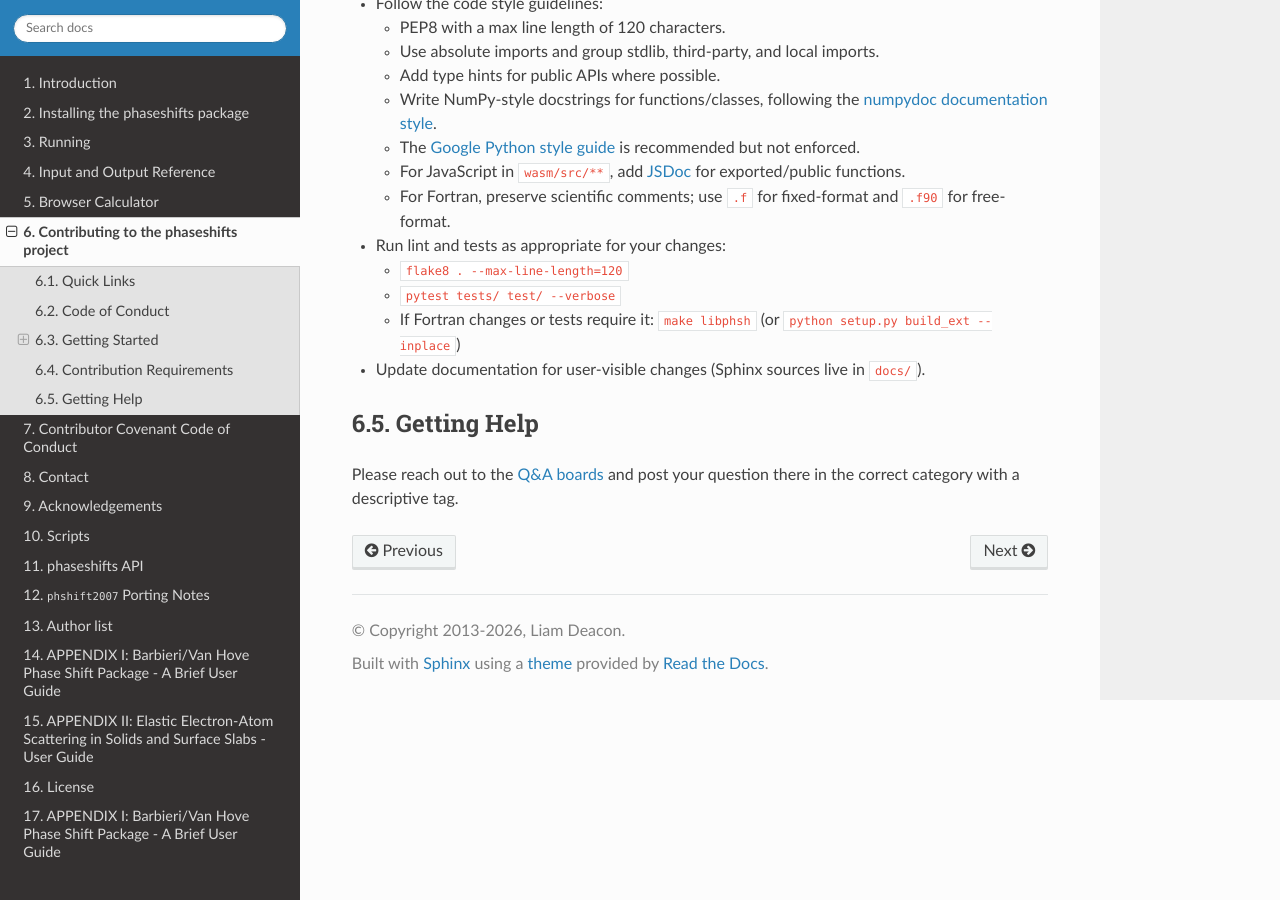
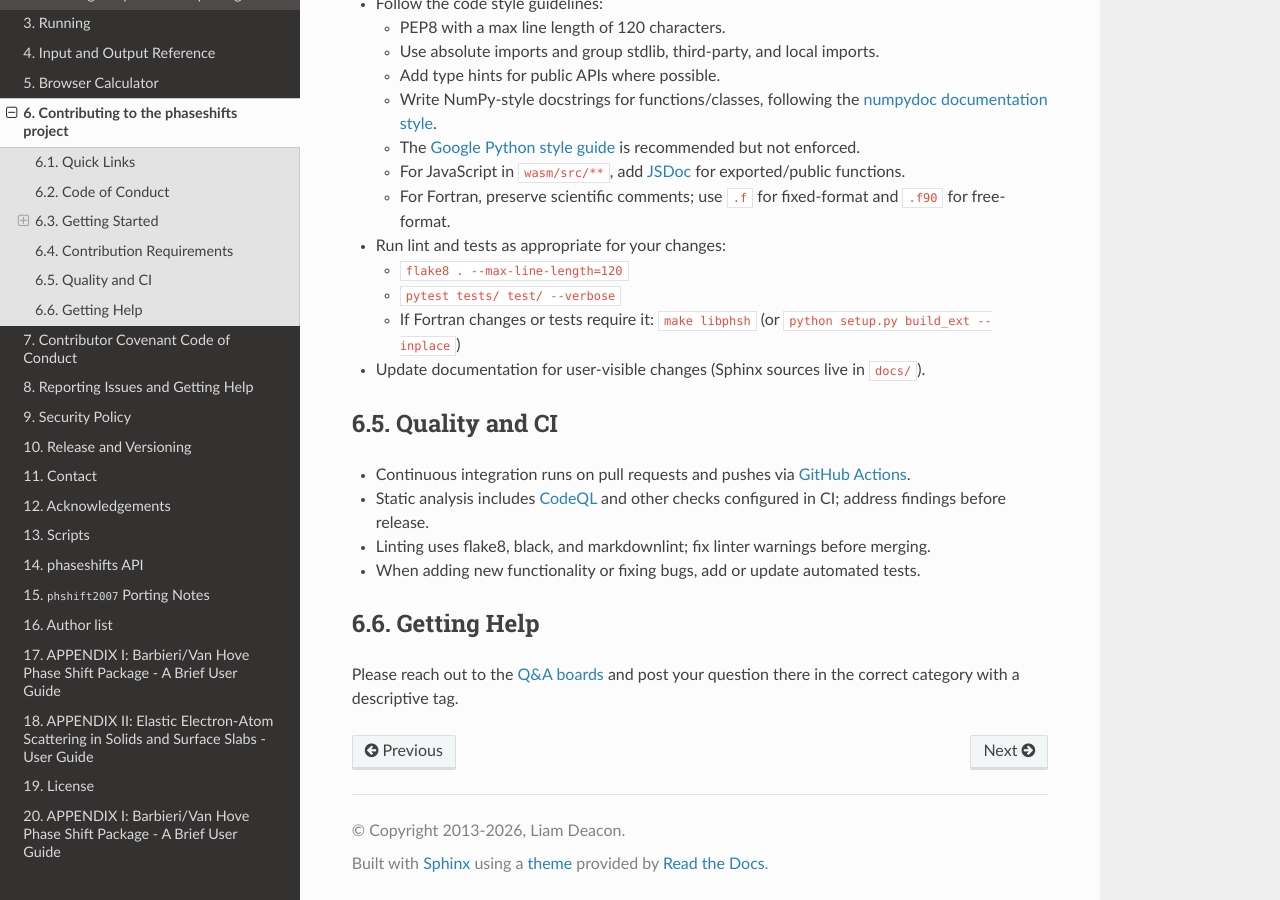
Before and after one commit to Liam-Deacon/phaseshifts, a Sphinx documentation site: the page built from docs/contributing.rst, in a window 1280 px wide and 900 px high, scrolled down 1981 px. Built offline with Sphinx 7.4.7 and the Read the Docs theme 3.1.0, drawn with Linux system fonts in a browser that asks for light colours; formulas are drawn with MathJax 3.

Commit message:
docs: add policies for reporting security and releases

```diff
--- a/CONTRIBUTING.md
+++ b/CONTRIBUTING.md
@@ -78,13 +78,32 @@
 - Update documentation for user-visible changes (Sphinx sources live in
   `docs/`).
 
+## Quality and CI
+
+- Continuous integration runs on pull requests and pushes via
+  [GitHub Actions][ci-actions].
+- Static analysis includes [CodeQL][codeql-workflow] and other checks configured
+  in CI; address findings before release.
+- Linting uses flake8, black, and markdownlint; fix linter warnings before
+  merging.
+- When adding new functionality or fixing bugs, add or update automated tests.
+
 ## Getting Help
 
-Please reach out to the
-[Q&A boards](https://github.com/Liam-Deacon/phaseshifts/discussions/categories/q-a)
-and post your question there in the correct category with a descriptive tag.
+Please reach out to the [Q&A boards][qa-boards] and post your question there in
+the correct category with a descriptive tag.
 
-[code-of-conduct]: https://github.com/Liam-Deacon/phaseshifts/blob/master/CODE_OF_CONDUCT.md
-[google-pyguide]: https://google.github.io/styleguide/pyguide.html
-[jsdoc]: https://jsdoc.app/
-[numpydoc-style]: https://numpydoc.readthedocs.io/en/latest/format.html
+[code-of-conduct]:
+  https://github.com/Liam-Deacon/phaseshifts/blob/master/CODE_OF_CONDUCT.md
+[ci-actions]:
+  https://github.com/Liam-Deacon/phaseshifts/actions
+[codeql-workflow]:
+  https://github.com/Liam-Deacon/phaseshifts/actions/workflows/codeql.yml
+[google-pyguide]:
+  https://google.github.io/styleguide/pyguide.html
+[jsdoc]:
+  https://jsdoc.app/
+[numpydoc-style]:
+  https://numpydoc.readthedocs.io/en/latest/format.html
+[qa-boards]:
+  https://github.com/Liam-Deacon/phaseshifts/discussions/categories/q-a
--- a/docs/index.rst
+++ b/docs/index.rst
@@ -20,6 +20,9 @@
    browser_calculator
    contributing
    code_of_conduct
+   reporting
+   security
+   release
    contact
    acknowledgements
    scripts
--- /dev/null
+++ b/docs/release.rst
@@ -0,0 +1,2 @@
+.. include:: ../RELEASE.md
+   :parser: myst_parser.sphinx_
--- /dev/null
+++ b/docs/reporting.rst
@@ -0,0 +1,2 @@
+.. include:: ../REPORTING.md
+   :parser: myst_parser.sphinx_
--- /dev/null
+++ b/docs/security.rst
@@ -0,0 +1,2 @@
+.. include:: ../SECURITY.md
+   :parser: myst_parser.sphinx_
```
Also changed, not shown: RELEASE.md (added, +26 -0 lines), REPORTING.md (added, +28 -0 lines), SECURITY.md (added, +27 -0 lines).
